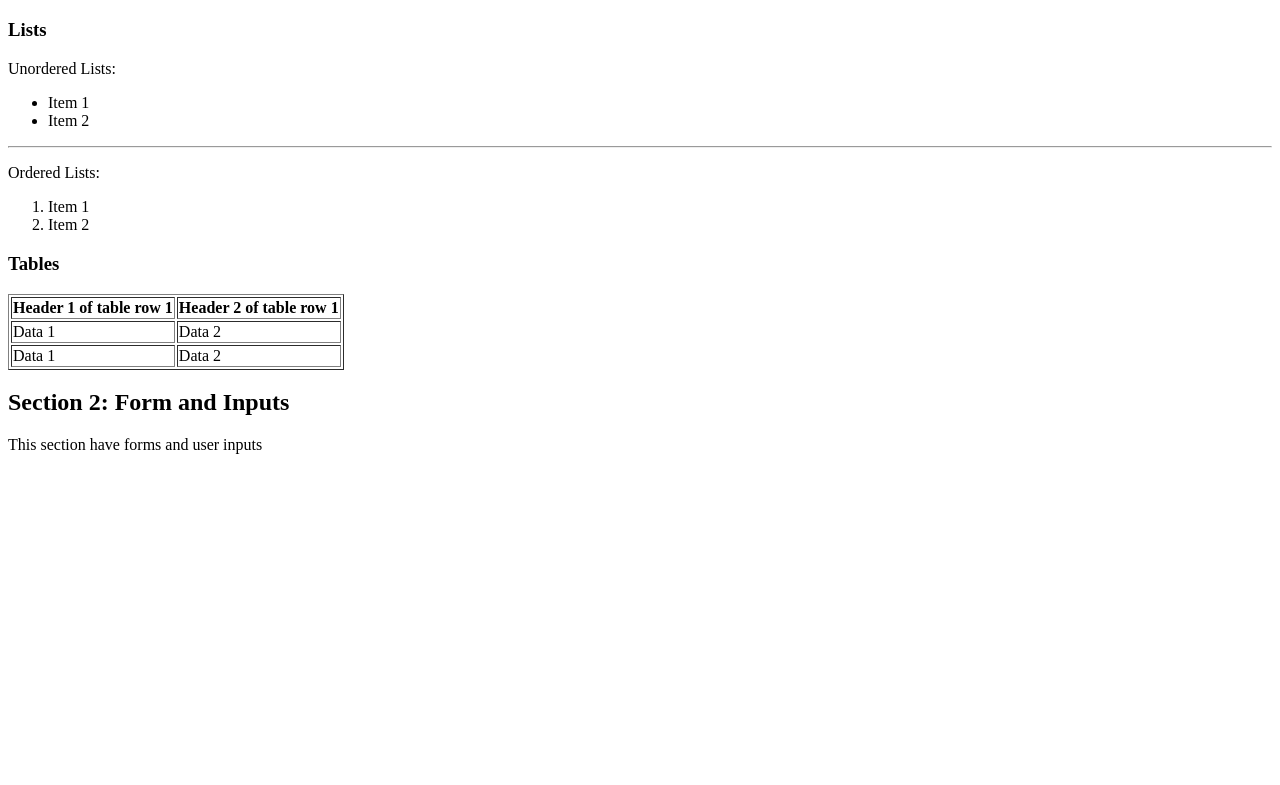
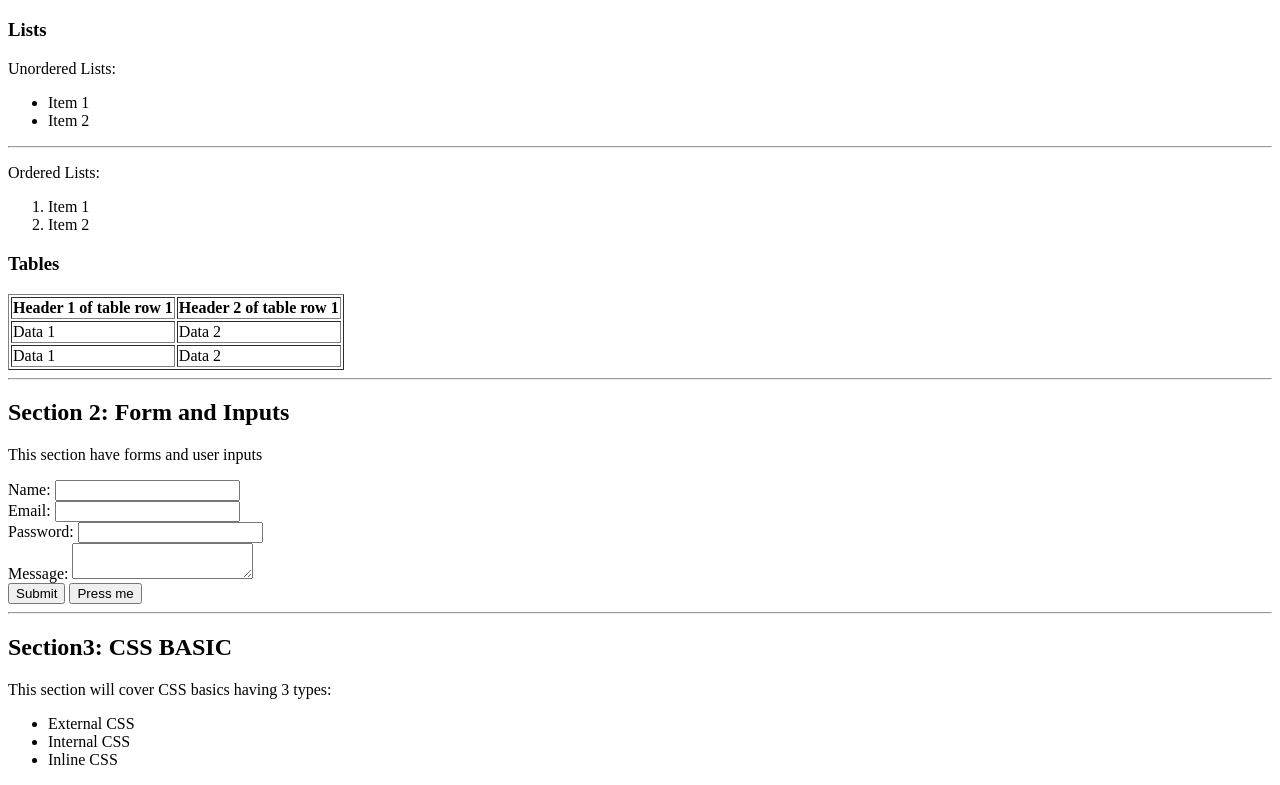
Before and after one commit to Majdb15/html-css, a plain HTML site: page index.html in a window 1280 px wide. Shown: the part 723-1508 px from the top of the page. Before the commit the page ends 1193 px from the top, so only its background shows below. Drawn offline with Linux system fonts and the light colour scheme.

Commit message:
finished section 2 and started section 3

```diff
--- a/index.html
+++ b/index.html
@@ -66,11 +66,42 @@
                 <td>Data 2</td>
             </tr>
         </table>
+        <hr>
     </section> <!--End of first section-->
 
     <section id="section-2">
         <h2>Section 2: Form and Inputs </h2>
         <p>This section have forms and user inputs</p>
+
+        <form>
+            <label for="name">Name:</label>
+            <input type="text" id="name" name="name"> <br>
+
+            <label for="email">Email:</label>
+            <input type="email" id="name" name="email"> <br>
+
+            <label for="password">Password:</label>
+            <input type="password" id="password" name="password"> <br>
+
+            <label for="Message">Message:</label>
+            <textarea id="textMessage" name="message"></textarea> <br>
+
+            <input type="submit" value="Submit"></input>
+            <button>Press me</button>
+            <hr>
+        </form>
+    </section>
+
+
+
+    <section id="section-3">
+        <h2>Section3: CSS BASIC</h2>
+        <p>This section will cover CSS basics having 3 types:</p>
+        <ul>
+            <li>External CSS</li>
+            <li>Internal CSS</li>
+            <li>Inline CSS</li>
+        </ul>
     </section>
 </body>
 </html>
```
